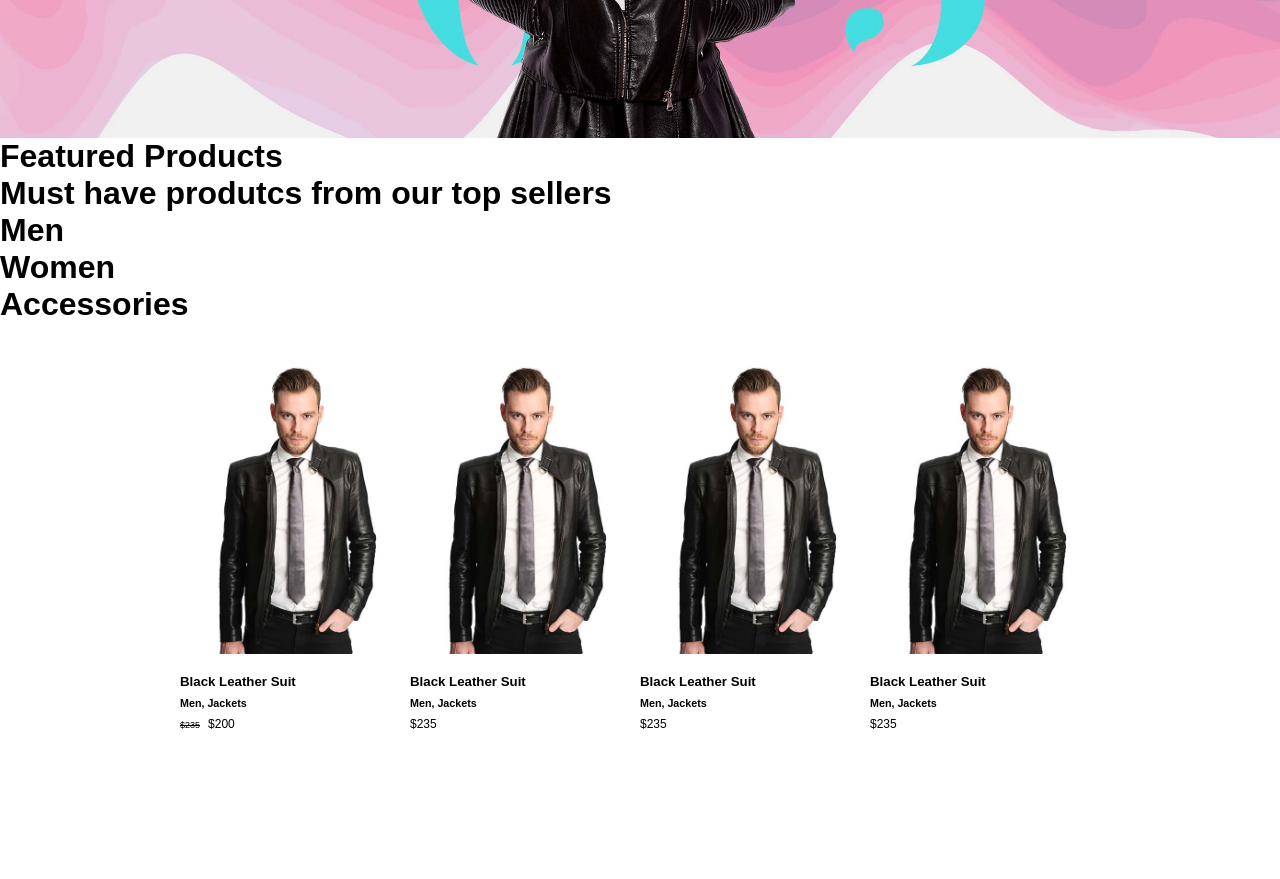
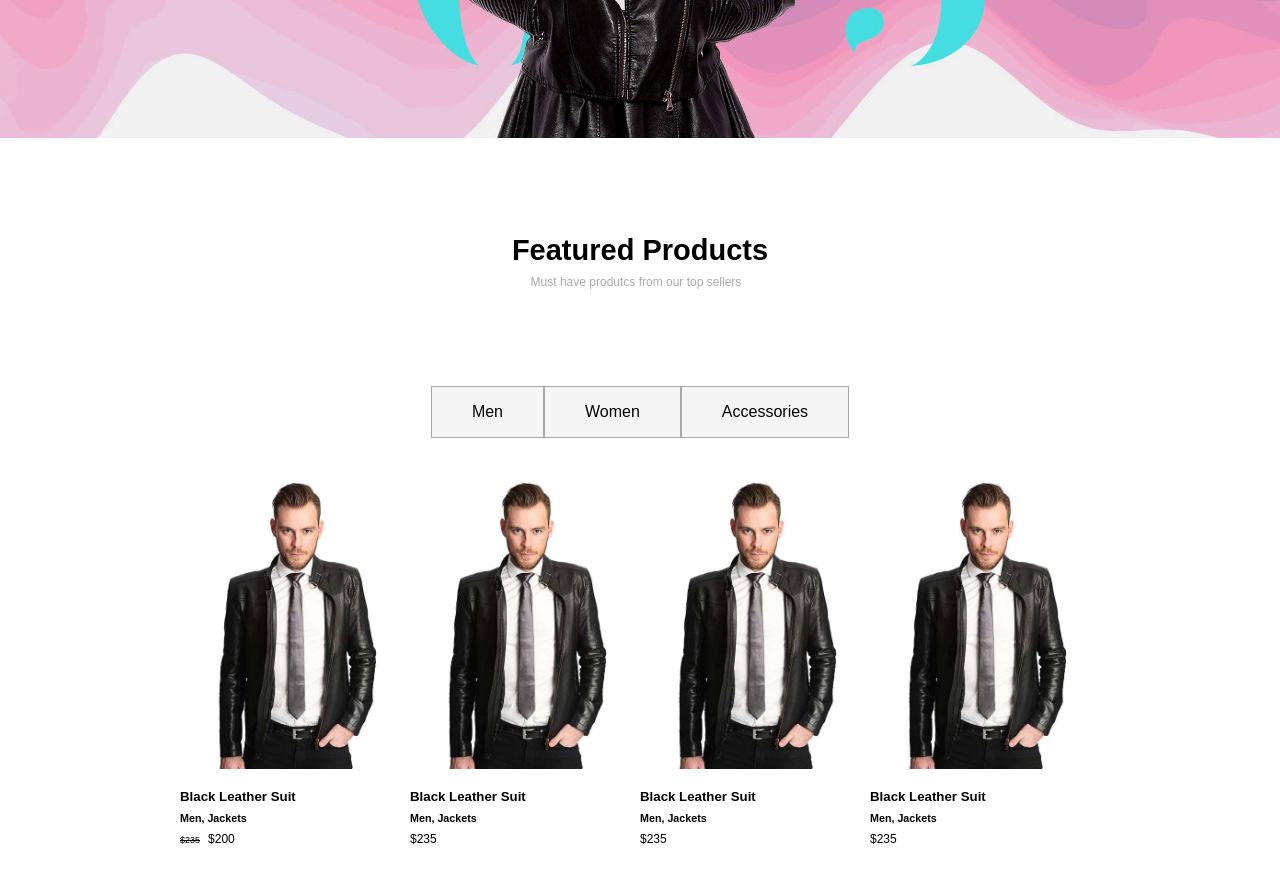
Before and after one commit to Pietro907/proj-html-vuejs, a Vue app: page / in a window 1280 px wide. Shown: the part 520-1399 px from the top of the page. Before the commit the page ends 1284 px from the top, so only its background shows below. Built offline with nearby package versions, Linux system fonts and the light colour scheme.

Commit message:
add 3 tags a, on produtcs cards

```diff
--- a/src/components/MainFeaturedProduction.vue
+++ b/src/components/MainFeaturedProduction.vue
@@ -10,12 +10,23 @@ export default {
 
 
 <template>
-    <div>
-        <h1>Featured Products</h1>
-        <h1>Must have produtcs from our top sellers</h1>
-        <h1>Men</h1>
-        <h1>Women</h1>
-        <h1>Accessories</h1>
+
+    <div class="featured">
+
+        <h2>Featured Products</h2>
+        <p>Must have produtcs from our top sellers</p>
+
+    </div>
+
+    <!-- Schede categoria -->
+    <div class="category d_flex jst_center align_center">
+
+        <a>Men</a>
+        <a>Women</a>
+        <a>Accessories</a>
+
+    </div>
+
 
     <!-- 4 card img -->
     <div class="container">
@@ -77,12 +88,32 @@ export default {
 
         </div>
     </div>
-    </div>
 </template>
 
 
 
-<style scoped> .r_60 {
+<style scoped>
+
+.featured {
+    text-align: center;
+    margin: 6rem 0;
+    & h2 {
+        font-size: 29px;
+    }
+    & p {
+        font-size: 12px;
+        color: var(--bg-gray-light);
+    }
+}
+.category > a{
+    background-color: var(--bg-white-smoke);
+    padding: 1rem 2.5rem;
+    border: 1px solid var(--bg-gray-light);
+}
+.category > a:hover {
+    background-color: var(--bg-primary);
+}
+.r_60 {
      width: 60%;
      margin: 0 auto;
      padding: 2rem 0;
@@ -92,7 +123,7 @@ export default {
      width: 230px;
  }
 
- .info_cost > h5 {
+ .info_cost>h5 {
      padding: 1rem 0 0.5rem;
  }
 
@@ -101,6 +132,7 @@ export default {
      padding: 0.5rem 0.5rem 0 0;
      font-size: 12px;
  }
+
  .style_line {
      text-decoration-line: line-through;
      font-size: 9px;
@@ -132,4 +164,11 @@ export default {
  }
 
 
+ /* Color */
+
+.bg_gray_light {
+    background-color: var(--bg-white-smoke);
+}
+
+
 </style>
```
Lines whose indentation alone changed are shown as unchanged.
